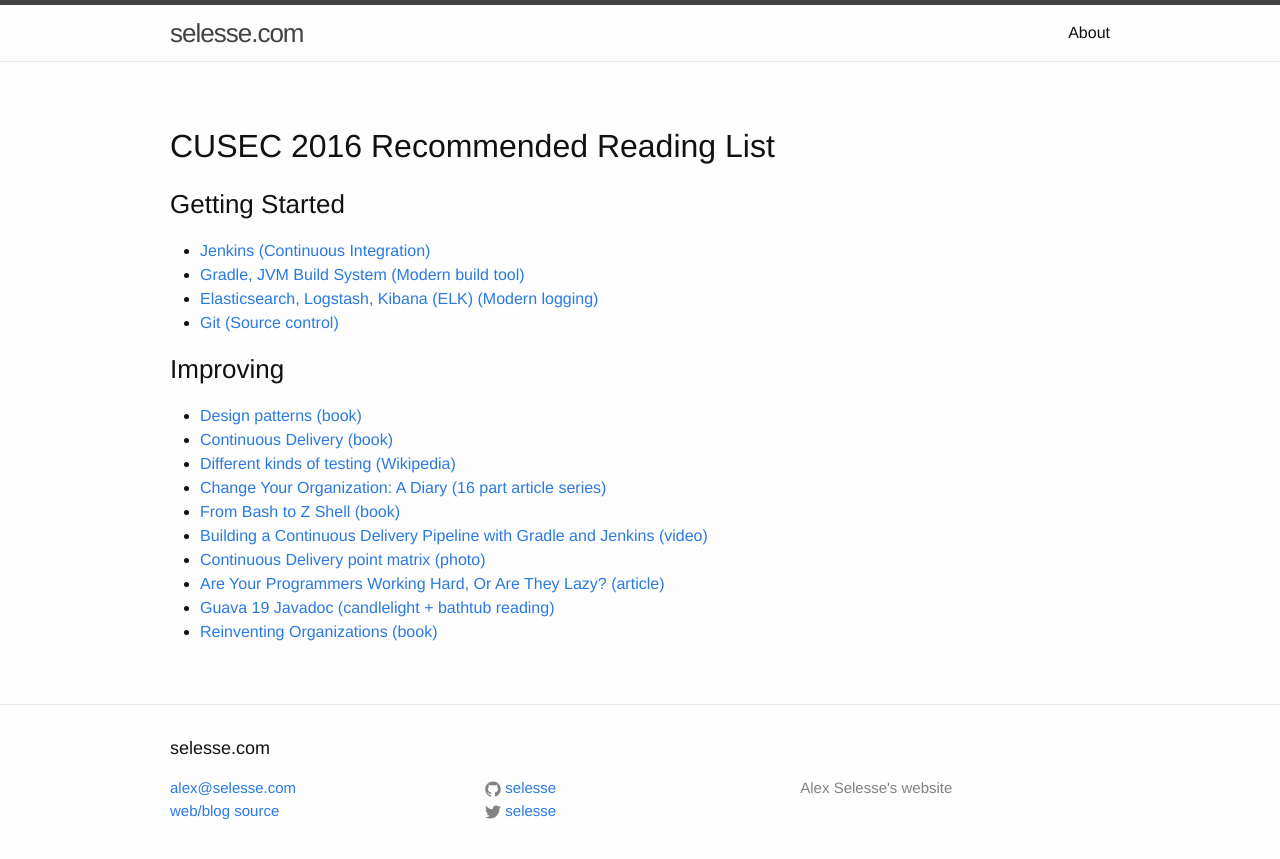
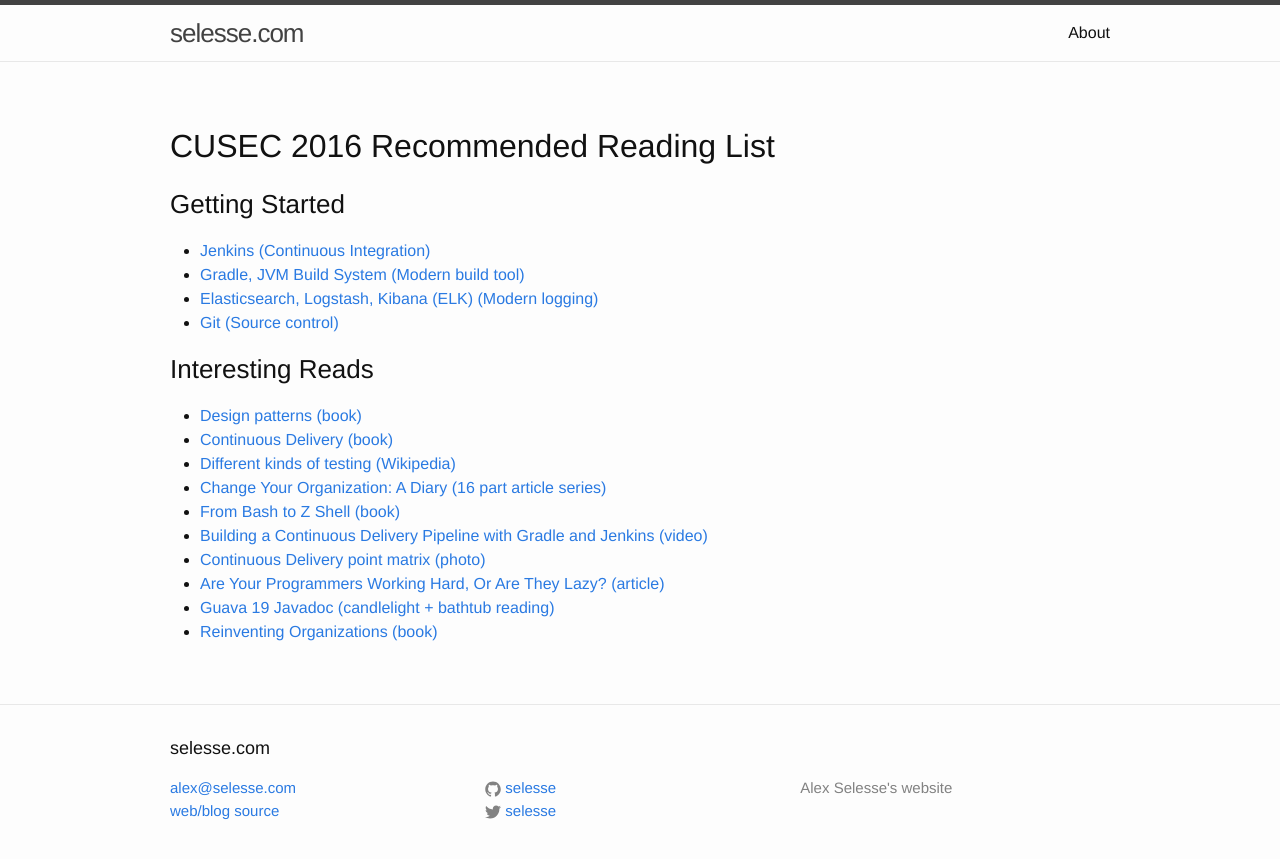
Before and after one commit to selesse/selesse.github.io, a Jekyll site: the page built from cusec-2016.md, in a window 1280 px wide. Shown: the top 859 px of the page. Built offline with Jekyll 4.4.1, drawn with Linux system fonts in a browser that asks for light colours; Markdown is read by kramdown in place of the engine named in the settings.

Commit message:
s/Improving/Interesting Reads/g

```diff
--- a/cusec-2016.md
+++ b/cusec-2016.md
@@ -12,7 +12,7 @@
 * [Elasticsearch, Logstash, Kibana (ELK) (Modern logging)](https://www.youtube.com/watch?v=Kqs7UcCJquM)
 * [Git (Source control)](https://git-scm.com/book/en/v2)
 
-### Improving
+### Interesting Reads
 
 * [Design patterns (book)](https://en.wikipedia.org/wiki/Design_Patterns)
 * [Continuous Delivery (book)](http://www.amazon.ca/dp/0321601912?tag=contindelive-20)
```
